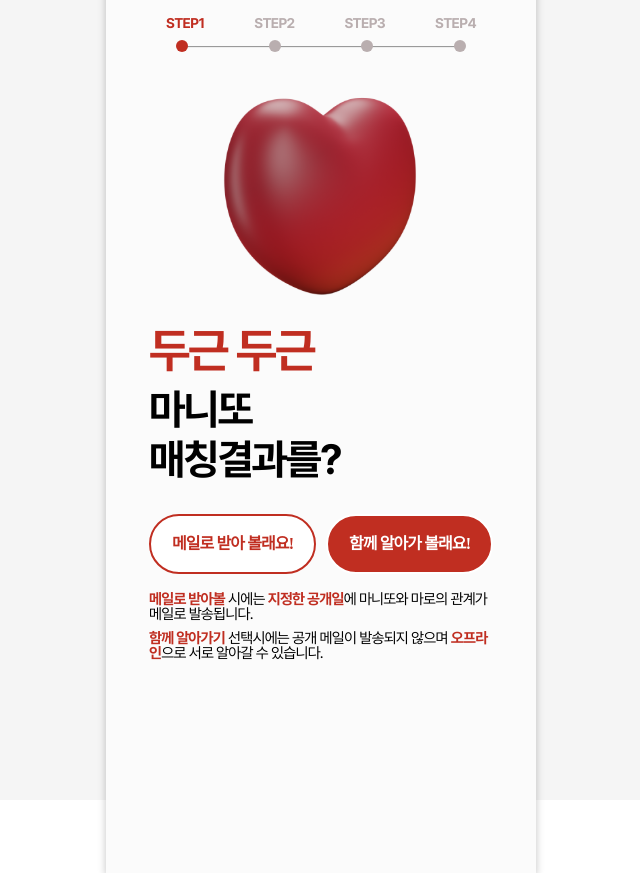
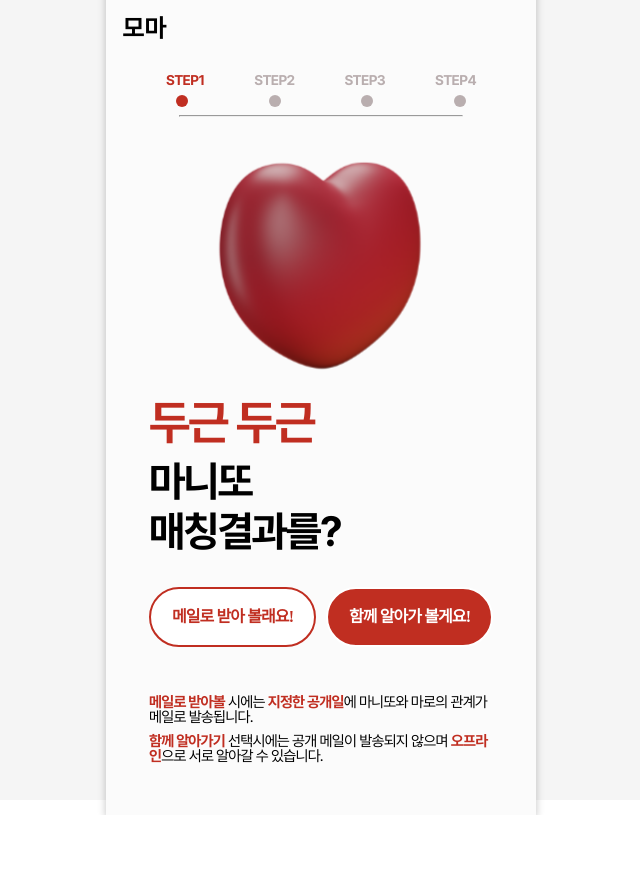
Before and after one commit to seochan99/manito-frontend, a React (Vite) app in the folder moma/: page /create in a window 1280 px wide. Shown: the whole page, without its empty margins (319-959 px from the left). After the commit the page ends 815 px from the top, so only its background shows below. Built offline with nearby package versions, Linux system fonts and the light colour scheme; no server answers.

Commit message:
fix : 레이아웃 수정 1

```diff
--- a/moma/src/App.jsx
+++ b/moma/src/App.jsx
@@ -31,11 +31,12 @@ const LayoutWrapper = styled.div`
 const ContentWrapper = styled.div`
     max-width: 430px;
     width: 100%;
-    min-height: 945px;
+    min-height: 830px;
     max-height: 945px;
     overflow: scroll;
     background: #fbfbfb;
     box-shadow: rgba(0, 0, 0, 0.24) 0px 3px 8px;
+
 `;
 
 const MainHeaderWrapper = styled.div`
--- a/moma/src/components/create/Step1.jsx
+++ b/moma/src/components/create/Step1.jsx
@@ -6,9 +6,9 @@ export default function Step1({setStep, setType}) {
   return (
     <>
 
-        <Heart/>
-
-
+        <S.HeartWrapper>
+        <Heart className="heartbeat" />
+        </S.HeartWrapper>
         <S.ProgressingHeaderWrapper>
 
           <S.ProgressingPointWord>
@@ -33,7 +33,7 @@ export default function Step1({setStep, setType}) {
               setStep(2);
             }}
             >
-              함께 알아가 볼래요!
+              함께 알아가 볼게요!
             </S.WhatTypeOfManito>
           </S.WhatTypeOfManitoWrapper>
 
--- a/moma/src/components/create/style.js
+++ b/moma/src/components/create/style.js
@@ -1,4 +1,4 @@
-import { styled } from "styled-components";
+import { styled,keyframes } from "styled-components";
 import 'react-datepicker/dist/react-datepicker.css';
 import DatePicker from 'react-datepicker';
 
@@ -32,8 +32,9 @@ export const ProgressingPointWord  = styled.h1`
 export const WhatTypeOfManitoWrapper = styled.div`
     display: flex;
     flex-direction: row;
-    margin-top: 30px;
+    margin: 30px 0px;
     justify-content: space-betweens;
+
     `
 export const WhatTypeOfManito = styled.div`
 
@@ -277,5 +278,22 @@ cursor: pointer;
     border : 2px solid var(--color-2, #C02E21);
     text-decoration: none;
 }
+`
 
-    `
+const heartbeat = keyframes`
+  0% {
+    transform: scale(1);
+  }
+  50% {
+    transform: scale(1.1);
+  }
+  100% {
+    transform: scale(1);
+  }
+`;
+
+export const HeartWrapper = styled.div`
+  .heartbeat {
+    animation: ${heartbeat} 1.5s infinite;
+  }
+`;
--- a/moma/src/pages/Create/style.jsx
+++ b/moma/src/pages/Create/style.jsx
@@ -43,8 +43,8 @@ export const ProgressCircle = styled.div`
 
 
 export const ProgressCircleWrapper = styled.div`
-position: absolute;
-    margin-top: 24px;
+position: sticky;
+
 
     width: 290px;
 
```
